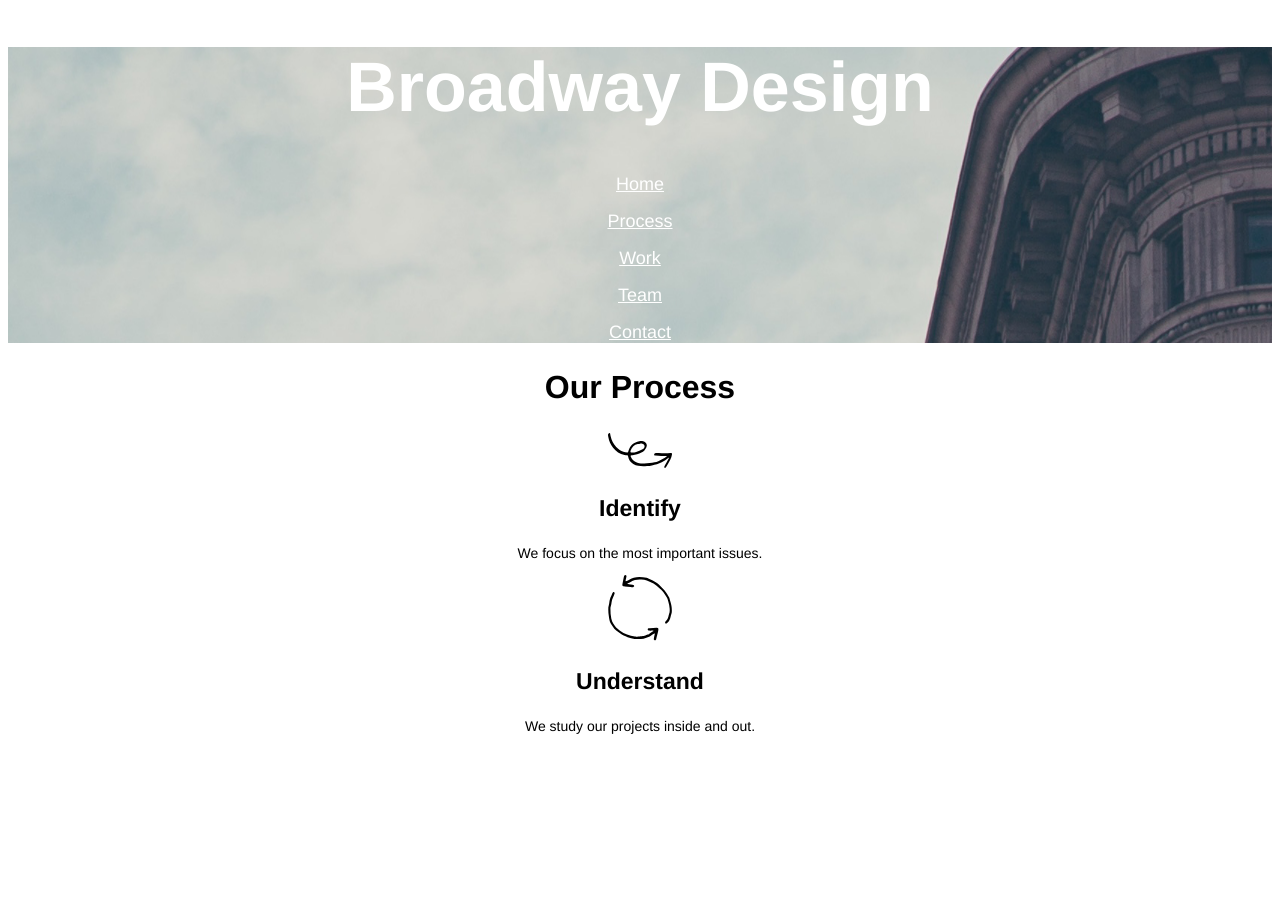
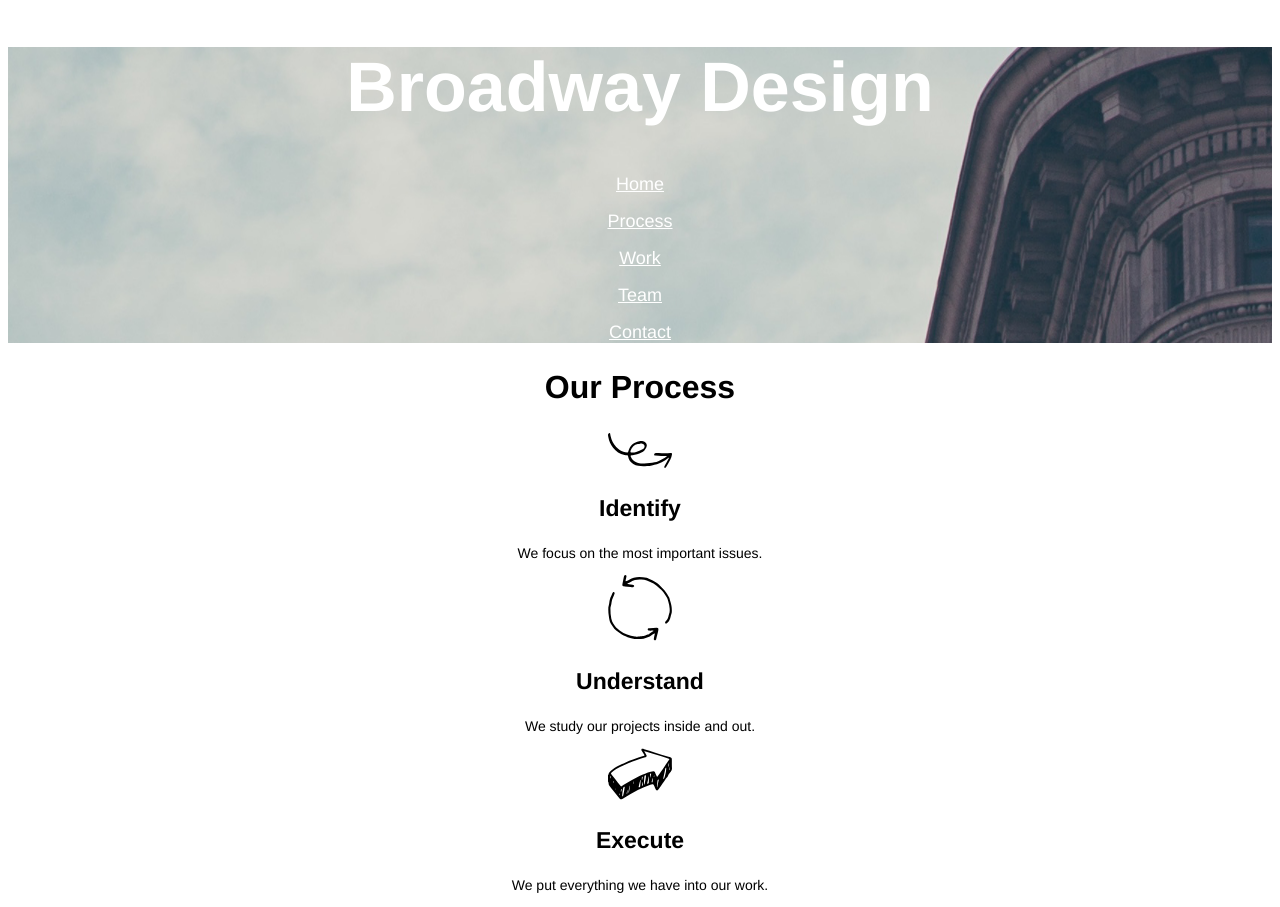
Before and after one commit to rkmattern15/broadway, a plain HTML site: page index.html in a window 1280 px wide. Before the commit the page ends 800 px from the top, so only its background shows below. Drawn offline with Linux system fonts and the light colour scheme.

Commit message:
Execute add.

```diff
--- a/index.html
+++ b/index.html
@@ -22,6 +22,9 @@
         <img src="./resources/images/understand.svg" />
           <h3>Understand</h3>
             <p id="description">We study our projects inside and out.</p>
+        <img src="./resources/images/execute.svg" />
+          <h3>Execute</h3>
+            <p id="description">We put everything we have into our work.</p>
     </div>
   </body>
 </html>
```
